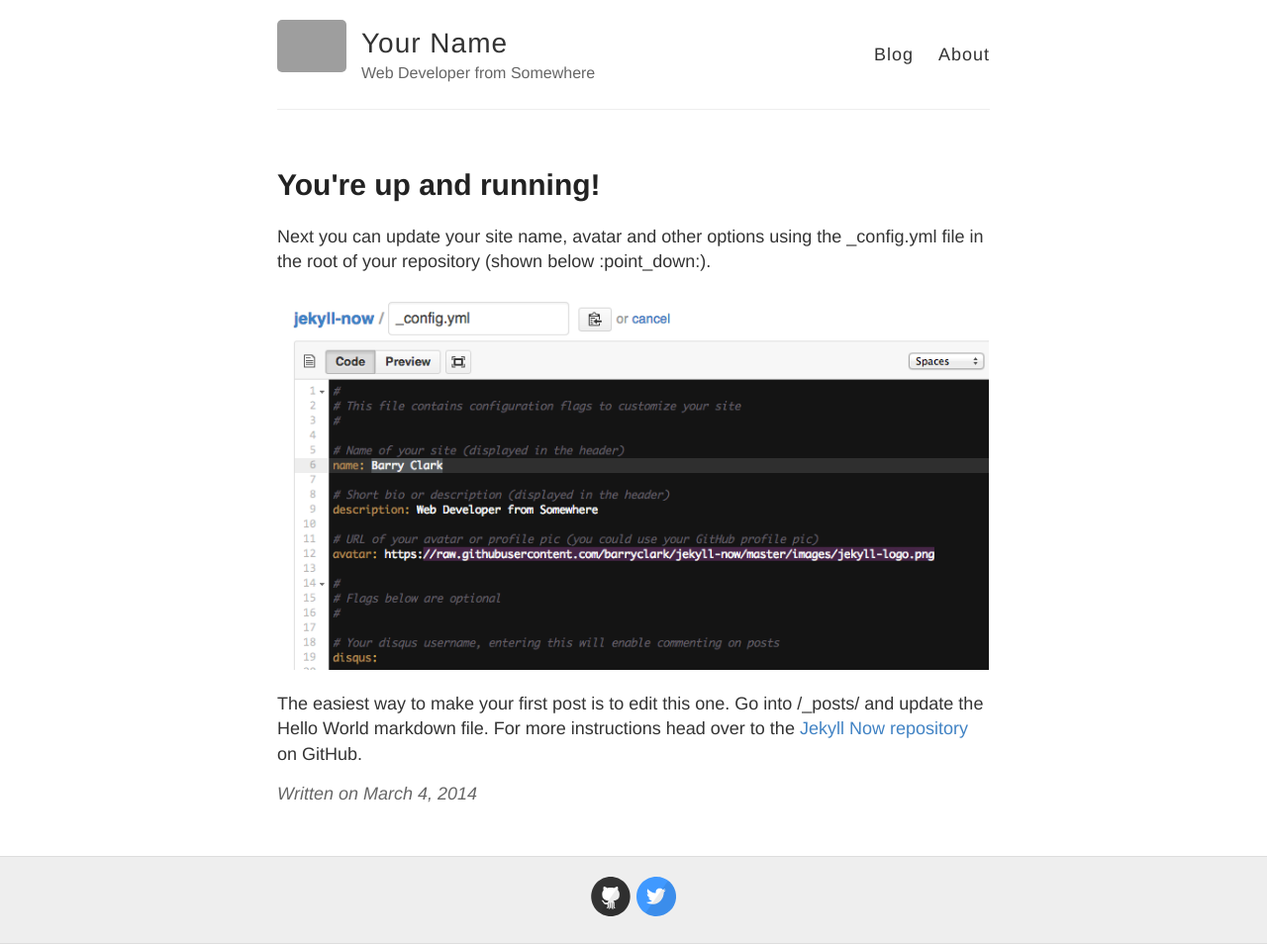
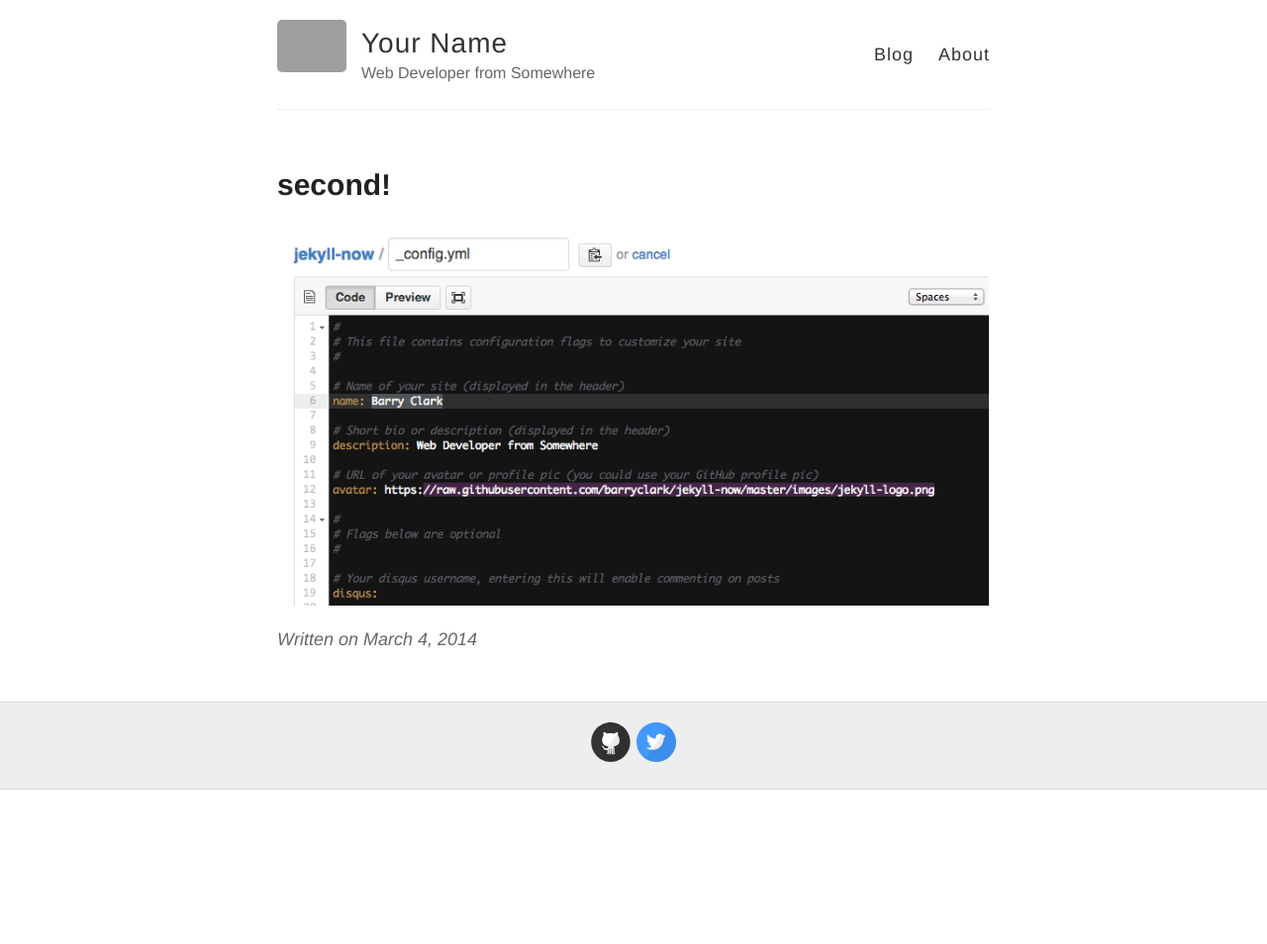
Before and after one commit to Mrart/Mrart.github.io, a Jekyll site: the page built from _posts/2014-3-4-test.md, in a window 1280 px wide. Shown: the whole page at 99% size. Built offline with Jekyll 4.4.1, drawn with Linux system fonts in a browser that asks for light colours; Markdown is read by kramdown in place of the engine named in the settings; after the commit the page ends 900 px from its top, so only the background shows below that; grey boxes are pictures that could not be loaded.

Commit message:
Update 2014-3-4-test.md

```diff
--- a/_posts/2014-3-4-test.md
+++ b/_posts/2014-3-4-test.md
@@ -1,10 +1,5 @@
 ---
 layout: post
-title: You're up and running!
+title: second!
 ---
-
-Next you can update your site name, avatar and other options using the _config.yml file in the root of your repository (shown below :point_down:).
-
 ![_config.yml]({{ site.baseurl }}/images/config.png)
-
-The easiest way to make your first post is to edit this one. Go into /_posts/ and update the Hello World markdown file. For more instructions head over to the [Jekyll Now repository](https://github.com/barryclark/jekyll-now) on GitHub.
```
